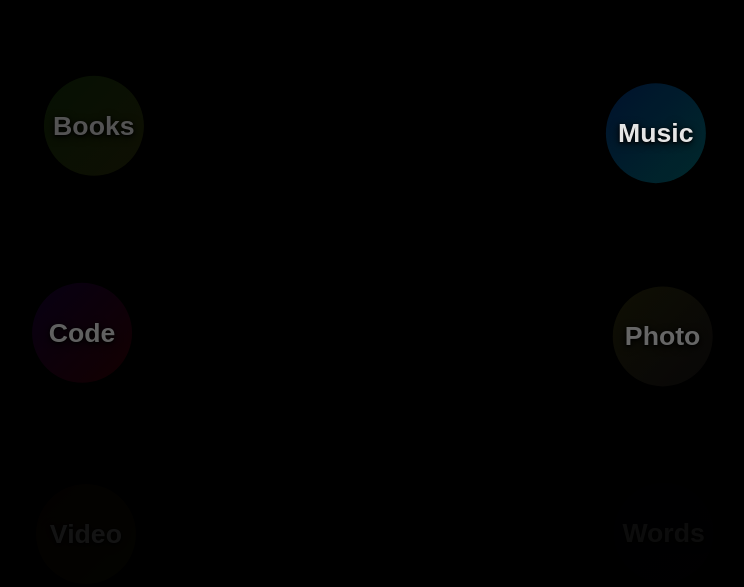
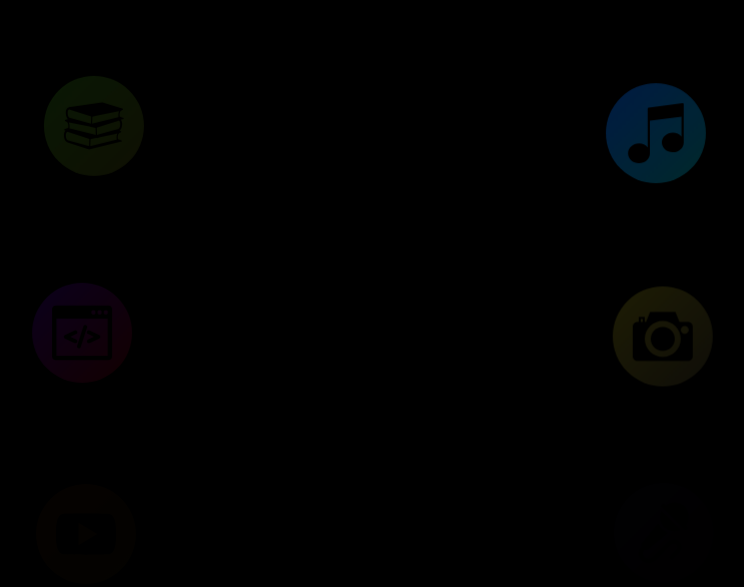
Before and after one commit to eio/eio.github.io, a plain HTML site: page index.html in a window 1280 px wide. Shown: the whole page, without its empty margins (157-901 px from the left). Drawn offline with Linux system fonts and the light colour scheme.

Commit message:
switch to ixnos

```diff
--- a/index.html
+++ b/index.html
@@ -8,12 +8,12 @@
 	<!-- <div id='noni'></div> -->
 	<!-- <div id='rabbit'></div> -->
 	<div id='circles'>
-		<div class='circle_base' id='music'><div class='text'>Music</div></div>
-		<div class='circle_base' id='videos'><div class='text'>Video</div></div>
-		<div class='circle_base' id='books'><div class='text'>Books</div></div>
-		<div class='circle_base' id='words'><div class='text'>Words</div></div>
-		<div class='circle_base' id='photos'><div class='text'>Photo</div></div>
-		<div class='circle_base' id='code'><div class='text'>Code</div></div>
+		<div class='circle_base' id='music'><div id='icon-music' class='icon'></div></div>
+		<div class='circle_base' id='videos'><div id='icon-video' class='icon'></div></div>
+		<div class='circle_base' id='books'><div id='icon-books' class='icon'></div></div>
+		<div class='circle_base' id='words'><div id='icon-micro' class='icon'></div></div>
+		<div class='circle_base' id='photos'><div id='icon-photo' class='icon'></div></div>
+		<div class='circle_base' id='code'><div id='icon-code' class='icon'></div></div>
 	</div>
 	<script>
 		function openInNewTab(url) {
--- a/style.css
+++ b/style.css
@@ -65,6 +65,41 @@ body {
   }
 }
 
+#icon-music {
+  background-image: url('ixnos/music.svg');
+}
+#icon-books {
+  background-image: url('ixnos/books.svg');
+}
+#icon-code {
+  background-image: url('ixnos/code.svg');
+}
+#icon-micro {
+  background-image: url('ixnos/mic.svg');
+}
+#icon-video {
+  background-image: url('ixnos/video.svg');
+}
+#icon-photo {
+  background-image: url('ixnos/photo.svg');
+}
+
+.icon {
+  width: 100%;
+  height: 100%;
+  background-size: 60px 60px;
+  background-repeat: no-repeat;
+  background-position: center;
+  /*background-color: blue;*/
+  /*background-attachment: fixed;*/
+  -webkit-touch-callout: none;
+  -webkit-user-select: none;
+  -khtml-user-select: none;
+  -moz-user-select: none;
+  -ms-user-select: none;
+  user-select: none;
+}
+
 .circle_base {
 	position: absolute;
   border-radius: 50%;
@@ -108,7 +143,7 @@ body {
 
 #music {
   animation: shakeA 8s cubic-bezier(.46,.07,.19,.97) both infinite;
-	background-image: linear-gradient(to bottom right, rgba(0,100,250,0.2), rgba(0,230,240,0.2));
+	background-image: linear-gradient(to bottom right, rgba(0,100,250,0.3), rgba(0,230,240,0.2));
 }
 #music:hover {
   animation: none;
@@ -116,7 +151,7 @@ body {
 
 #videos {
   animation: shakeB 8s cubic-bezier(.36,.09,.29,.87) both infinite;
-	background-image: linear-gradient(to bottom right, rgba(250,100,0,0.2), rgba(240,230,0,0.2));
+	background-image: linear-gradient(to bottom right, rgba(250,100,0,0.3), rgba(240,200,20,0.2));
 }
 #videos:hover {
   animation: none;
@@ -124,7 +159,7 @@ body {
 
 #books {
   animation: shakeC 8s cubic-bezier(.46,.07,.29,.97) both infinite;
-	background-image: linear-gradient(to bottom right, rgba(100,250,50,0.2), rgba(230,240,50,0.2));
+	background-image: linear-gradient(to bottom right, rgba(100,250,50,0.3), rgba(230,240,50,0.2));
 }
 #books:hover {
   animation: none;
@@ -132,7 +167,7 @@ body {
 
 #words {
   animation: shakeD 8s cubic-bezier(.36,.09,.29,.87) both infinite;
-  background-image: linear-gradient(to bottom right, rgba(90,100,210,0.2), rgba(100,10,100,0.2));
+  background-image: linear-gradient(to bottom right, rgba(90,100,210,0.3), rgba(100,10,100,0.2));
 }
 #words:hover {
   animation: none;
@@ -140,7 +175,7 @@ body {
 
 #code {
   animation: shakeE 8s cubic-bezier(.46,.07,.19,.97) both infinite;
-  background-image: linear-gradient(to bottom right, rgba(100,0,250,0.2), rgba(255,0,10,0.2));
+  background-image: linear-gradient(to bottom right, rgba(100,0,250,0.3), rgba(255,0,10,0.2));
 }
 #code:hover {
   animation: none;
@@ -148,20 +183,10 @@ body {
 
 #photos {
   animation: shakeF 8s cubic-bezier(.46,.07,.19,.97) both infinite;
-  background-image: linear-gradient(to bottom right, rgba(190,190,50,0.2), rgba(100,80,90,0.2));
+  background-image: linear-gradient(to bottom right, rgba(250,240,40,0.3), rgba(190,170,100,0.2));
 }
 #photos:hover {
   animation: none;
-}
-
-.text {
-	margin-top: 35%;
-    -webkit-touch-callout: none;
-    -webkit-user-select: none;
-    -khtml-user-select: none;
-    -moz-user-select: none;
-    -ms-user-select: none;
-    user-select: none;
 }
 
 @keyframes shakeA {
```
Also changed, not shown: ixnos/books.svg (added), ixnos/code.svg (added), ixnos/mic.svg (added), ixnos/music.svg (added), ixnos/photo.svg (added), ixnos/video.svg (added), 1 other file.
